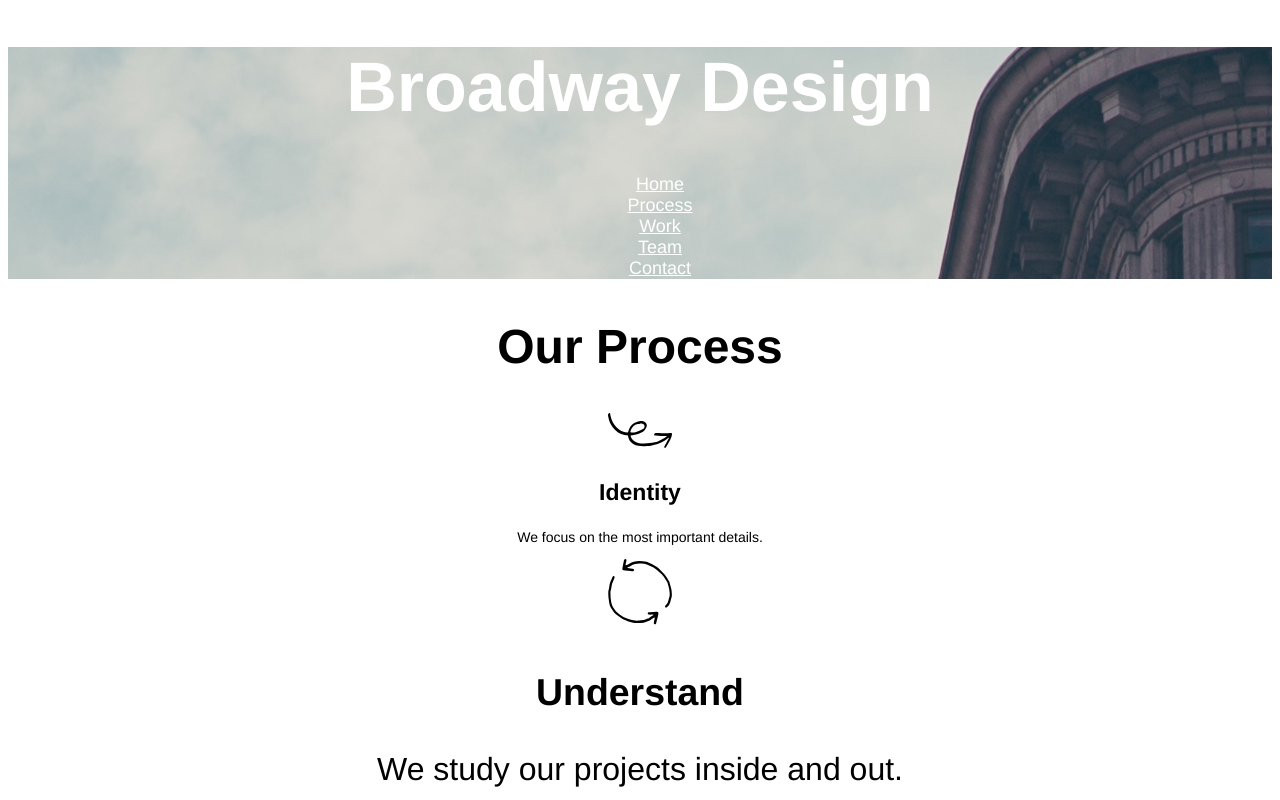
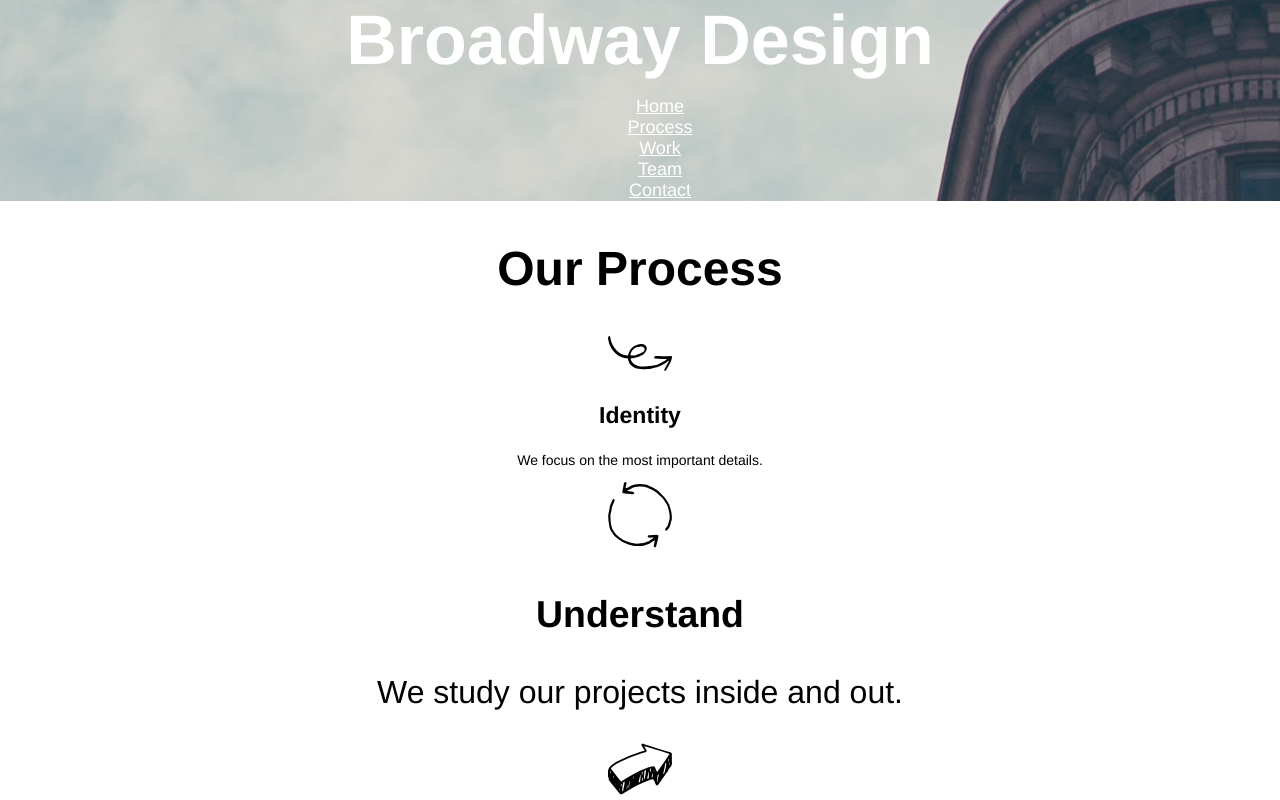
Before and after one commit to BiJha/Broadway, a plain HTML site: page index.html in a window 1280 px wide. Shown: the top 800 px of the page. Drawn offline with Linux system fonts and the light colour scheme.

Commit message:
margin updated.

```diff
--- a/style.css
+++ b/style.css
@@ -2,7 +2,14 @@
 body {
     font-family: Helvetica, sans-serif;
     text-align: center;
+    margin: 0px;
 }
+
+/* margin set for h1 */
+h1 {
+    margin: 0px;
+}
+
 
 /* font-weight for all h1, h2, and h3 heading */
 h1,
```
